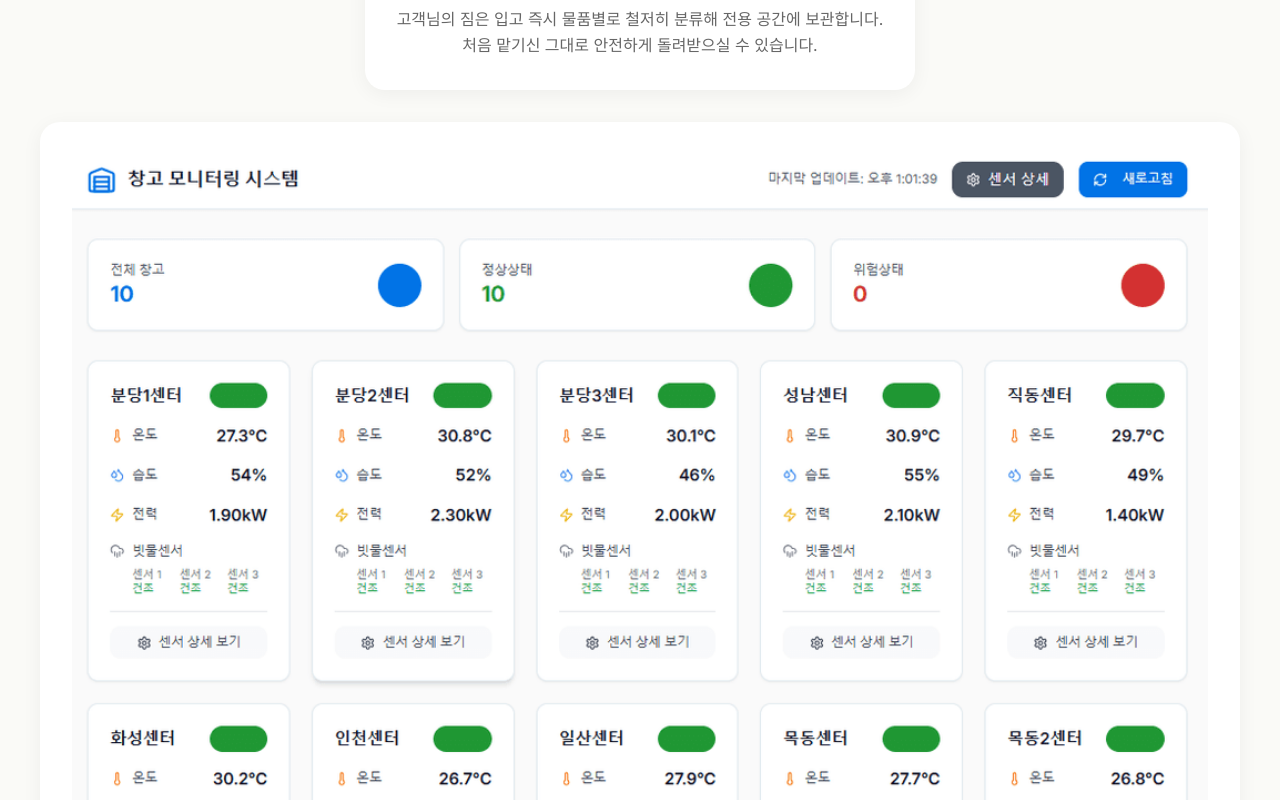
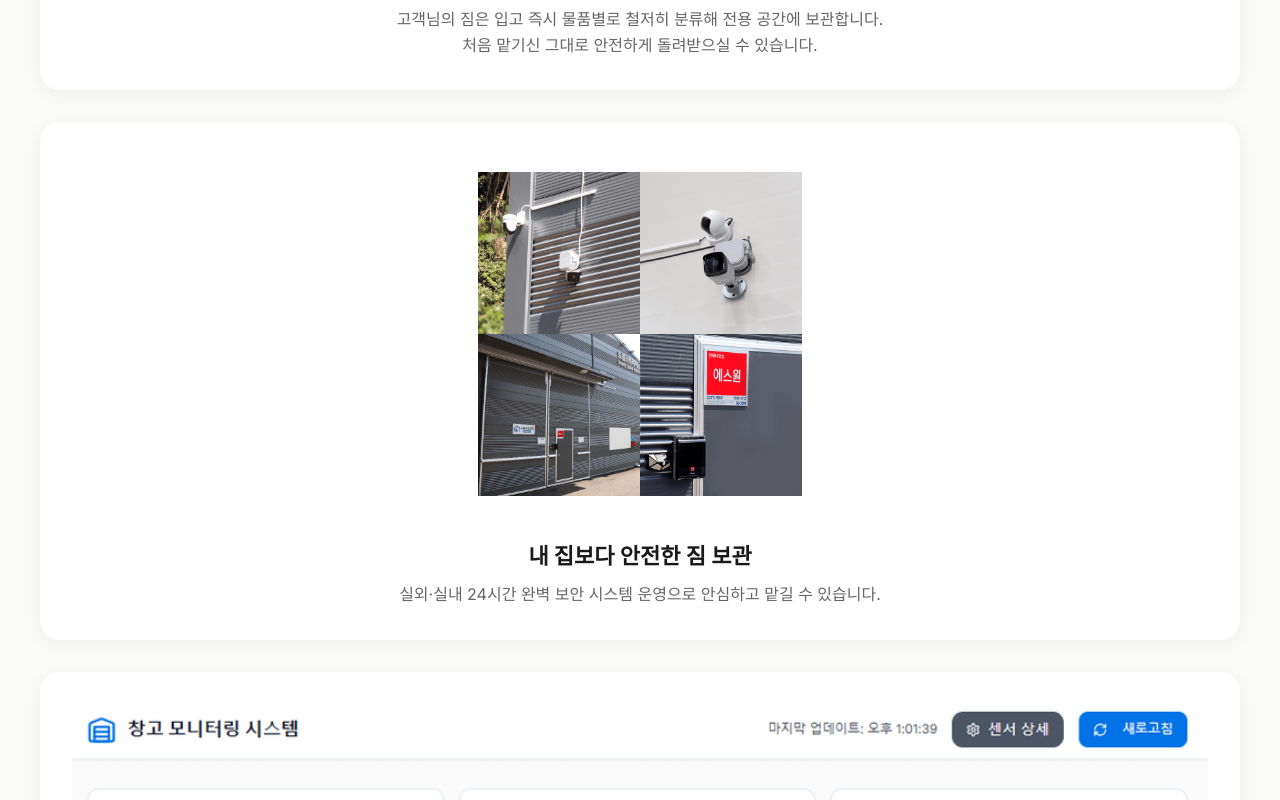
Before and after one commit to noblestorage-gif/noble-home-react, a React (Vite) app: page / in a window 1280 px wide. Shown: the part 1380-2180 px from the top of the page. Built offline with nearby package versions, Linux system fonts and the light colour scheme; a web font is replaced by a local one.

Commit message:
style(valuable-feature): align 1st and 3rd cards horizontally; push 2nd card full-width row

```diff
--- a/src/App.css
+++ b/src/App.css
@@ -224,6 +224,7 @@ body {
 #valuable-feature .nh-card:nth-of-type(2) {
   width: 100%;
   flex: 1 1 100%;
+  order: 2; /* Push this full-width card to the next row */
 }
 
 /* Make the image inside the second card span 100% of the available width */
@@ -234,6 +235,12 @@ body {
 #valuable-feature .nh-card:nth-of-type(2) .nh-icon-wrapper img {
   width: 100% !important;
   height: auto !important;
+}
+
+/* Place the 1st and 3rd cards side-by-side on the same row */
+#valuable-feature .nh-card:nth-of-type(1),
+#valuable-feature .nh-card:nth-of-type(3) {
+  flex: 1 1 calc(50% - 16px);
 }
 
 .nh-card {
```
